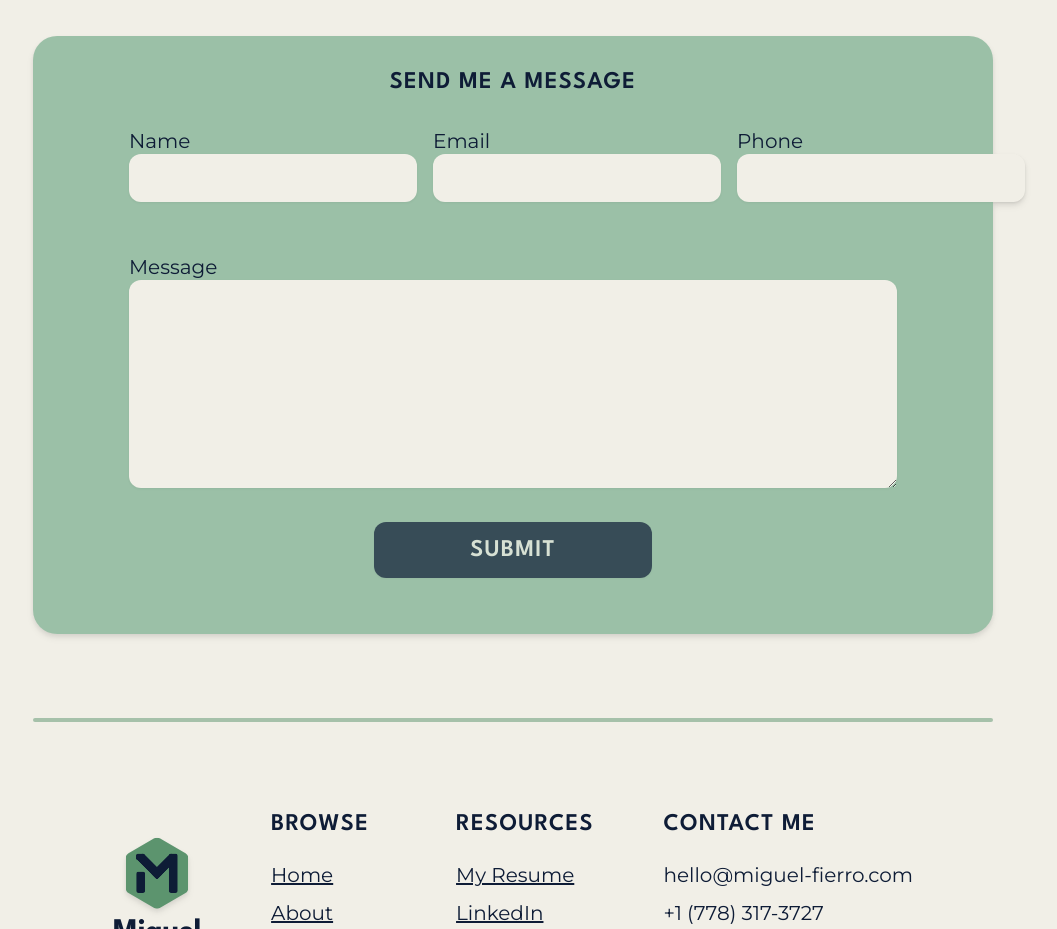
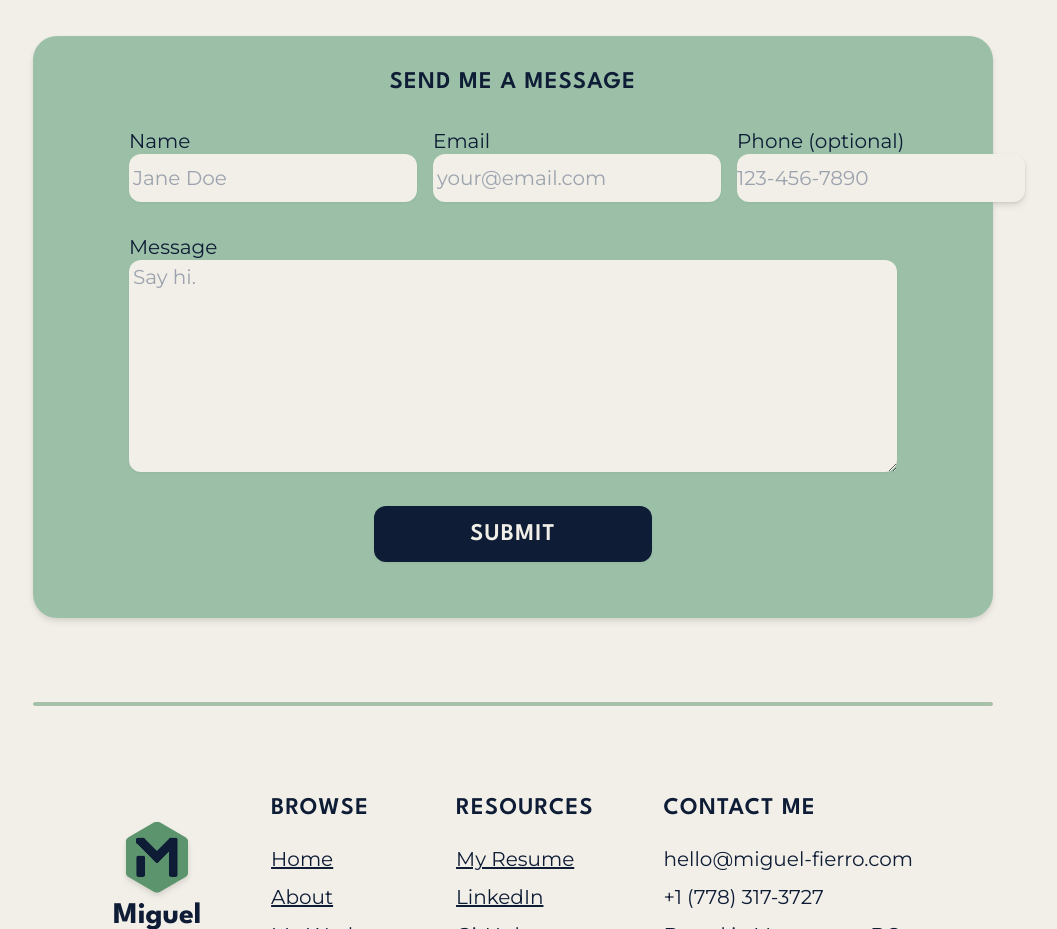
Before and after one commit to miguel-fg/portfolio-v2, a React (Vite) app: page /#/ in a window 1280 px wide. Shown: the part 2100-3029 px from the top of the page, without its empty margins (127-1184 px from the left). Built offline with nearby package versions, Linux system fonts and the light colour scheme.

Commit message:
Add form validation
Will need to write a backend for it

```diff
--- a/src/components/ContactForm.jsx
+++ b/src/components/ContactForm.jsx
@@ -1,77 +1,164 @@
+import React, { useState, useEffect } from 'react';
+
 const ContactForm = (props) => {
+  const { title } = props;
+  const [attempted, setAttempted] = useState(false);
+  const [name, setName] = useState('');
+  const [email, setEmail] = useState('');
+  const [phone, setPhone] = useState('');
+  const [message, setMessage] = useState('');
+  const [isFormValid, setIsFormValid] = useState(false);
+  const [errors, setErrors] = useState({});
+
+  const validateForm = () => {
+    let errors = {};
+    const nameRE = /^[a-zA-Z\s]+$/;
+    const emailRE = /^[^\s@]+@[^\s@]+\.[^\s@]+$/;
+    const phoneRE = /^\(?([0-9]{3})\)?[-. ]?([0-9]{3})[-. ]?([0-9]{4})$/;
+
+    if(!name) {
+        errors.name = 'Name cannot be empty';
+    } else if(!nameRE.test(name)) {
+        errors.name = 'Name can only contain letters and spaces';
+    }
+
+    if(!email) {
+        errors.email = 'Email cannot be empty';
+    } else if(!emailRE.test(email)) {
+        errors.email = 'Email format is invalid';
+    }
+
+    if(phone && !phoneRE.test(phone)) {
+        errors.phone = 'Phone number format is invalid';
+    }
+
+    if(!message) {
+        errors.message = 'Message cannot be empty';
+    }
+
+    setErrors(errors);
+    setIsFormValid(Object.keys(errors).length === 0);
+  }
+
+  const handleSubmit = async (e) => {
+    e.preventDefault();
+    setAttempted(true);
+
+    if(isFormValid){
+        console.log("Form is valid. Submitting...");
+    } else {
+        console.log("Form has errors.");
+    }
+  }
+
+  useEffect(() => {
+    validateForm();
+  }, [name, email, phone, message, attempted]);
+
   return (
-        <div className="bg-sea-green-light rounded-3xl drop-shadow-md">
-            <h1 className="text-h3 uppercase font-LS text-oxford-blue text-center my-7">
-                {props.title}
+    <div className='bg-sea-green-light rounded-3xl drop-shadow-md'>
+      <h1 className='text-h3 uppercase font-LS text-oxford-blue text-center my-7'>
+        {title}
       </h1>
-            <form className="mx-12 lg:mx-24 mb-14">
-                <div className="flex flex-col lg:flex-row lg:justify-between lg:gap-4">
+      <form className='mx-12 lg:mx-24 mb-14' onSubmit={handleSubmit}>
+        <div className='flex flex-col lg:flex-row lg:justify-between lg:gap-4'>
           <div>
             <label
-                            htmlFor="name"
-                            className="font-MT text-body text-oxford-blue"
+              htmlFor='name'
+              className='font-MT text-body text-oxford-blue'
             >
               Name
             </label>
             <br />
             <input
-                            type="text"
-                            id="name"
-                            name="name"
-                            className="w-full mb-6 xl:w-72 h-12 rounded-xl bg-alabaster font-MT text-body text-oxford-blue drop-shadow-sm focus:outline-none focus:ring-sea-green focus:ring-4"
+              type='text'
+              id='name'
+              name='name'
+              placeholder='Jane Doe'
+              className={`pl-1 w-full mb-1 xl:w-72 h-12 rounded-xl bg-alabaster font-MT text-body text-oxford-blue drop-shadow-sm focus:border-none focus:outline-none focus:ring-sea-green focus:ring-4 ${
+                attempted && errors.name ? 'border-4 border-form-error' : ''
+              }`}
+              onChange={(e) => setName(e.target.value)}
             ></input>
+            {attempted && errors.name && (
+              <p className='text-form-error font-LS text-body'>{errors.name}</p>
+            )}
           </div>
-                    <div>
+          <div className='mt-6 lg:mt-0'>
             <label
-                            htmlFor="email"
-                            className="font-MT text-body text-oxford-blue"
+              htmlFor='email'
+              className='font-MT text-body text-oxford-blue'
             >
               Email
             </label>
             <br />
             <input
-                            type="text"
-                            id="email"
-                            name="email"
-                            className="w-full mb-6 xl:w-72 h-12 rounded-xl bg-alabaster font-MT text-body text-oxford-blue drop-shadow-sm focus:outline-none focus:ring-sea-green focus:ring-4"
+              type='text'
+              id='email'
+              name='email'
+              placeholder='your@email.com'
+              className={`pl-1 w-full mb-1 xl:w-72 h-12 rounded-xl bg-alabaster font-MT text-body text-oxford-blue drop-shadow-sm focus:border-none focus:outline-none focus:ring-sea-green focus:ring-4 ${
+                attempted && errors.email ? 'border-4 border-form-error' : ''
+              }`}
+              onChange={(e) => setEmail(e.target.value)}
             ></input>
+            {attempted && errors.email && (
+              <p className='text-form-error font-LS text-body'>
+                {errors.email}
+              </p>
+            )}
           </div>
-                    <div>
+          <div className='mt-6 lg:mt-0'>
             <label
-                            htmlFor="phone"
-                            className="font-MT text-body text-oxford-blue"
+              htmlFor='phone'
+              className='font-MT text-body text-oxford-blue'
             >
-                            Phone
+              Phone (optional)
             </label>
             <br />
             <input
-                            type="text"
-                            id="phone"
-                            name="phone"
-                            className="w-full mb-6 xl:w-72 h-12 rounded-xl bg-alabaster font-MT text-body text-oxford-blue drop-shadow-sm focus:outline-none focus:ring-sea-green focus:ring-4"
+              type='text'
+              id='phone'
+              name='phone'
+              placeholder='123-456-7890'
+              className={`w-full mb-1 xl:w-72 h-12 rounded-xl bg-alabaster font-MT text-body text-oxford-blue drop-shadow-sm focus:border-none focus:outline-none focus:ring-sea-green focus:ring-4 ${
+                attempted && errors.phone ? 'border-4 border-form-error' : ''
+              }`}
+              onChange={(e) => setPhone(e.target.value)}
             ></input>
+            {attempted && errors.phone && (
+              <p className='text-form-error font-LS text-body'>
+                {errors.phone}
+              </p>
+            )}
           </div>
         </div>
-                <div className="my-7">
+        <div className='my-7'>
           <label
-                        htmlFor="message"
-                        className="font-MT text-body text-oxford-blue"
+            htmlFor='message'
+            className='font-MT text-body text-oxford-blue'
           >
             Message
           </label>
           <br />
           <textarea
-                        id="message"
-                        name="message"
-                        rows="8"
-                        className="w-full bg-alabaster rounded-xl text-oxford-blue text-body font-MT drop-shadow-sm focus:outline-none focus:ring-sea-green focus:ring-4"
+            id='message'
+            name='message'
+            rows='8'
+            placeholder='Say hi.'
+            className={`pl-1 pt-1 w-full bg-alabaster rounded-xl text-oxford-blue text-body font-MT drop-shadow-sm focus:border-none focus:outline-none focus:ring-sea-green focus:ring-4 ${
+              attempted && errors.message ? 'border-4 border-form-error' : ''
+            }`}
+            onChange={(e) => setMessage(e.target.value)}
           ></textarea>
+          {attempted && errors.message && (
+            <p className='text-form-error font-LS text-body'>
+              {errors.message}
+            </p>
+          )}
         </div>
-                <div className="flex items-center justify-center">
-                    <button
-                        disabled
-                        className="bg-oxford-blue text-alabaster text-h3 font-LS uppercase py-2.5 px-12 lg:px-24 rounded-xl drop-shadow-sm disabled:opacity-70"
-                    >
+        <div className='flex items-center justify-center'>
+          <button className='bg-oxford-blue text-alabaster text-h3 font-LS uppercase py-2.5 px-12 lg:px-24 rounded-xl drop-shadow-sm disabled:opacity-70'>
             Submit
           </button>
         </div>
--- a/tailwind.config.js
+++ b/tailwind.config.js
@@ -9,6 +9,7 @@ export default {
                 "sea-green": "#5C946E",
                 "sea-green-light": "#9BC0A7",
                 vlink: "#8D8253",
+                "form-error": "#C42021",
             },
             fontFamily: {
                 LS: ['"League Spartan"', "sans-serif"],
```
Lines whose indentation alone changed are shown as unchanged.
